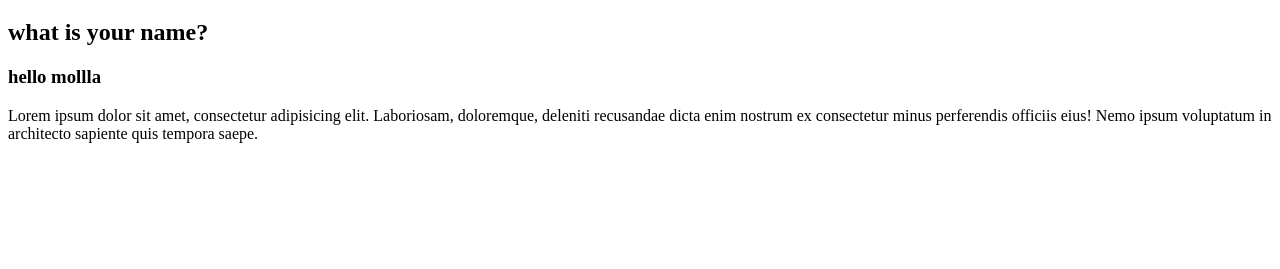
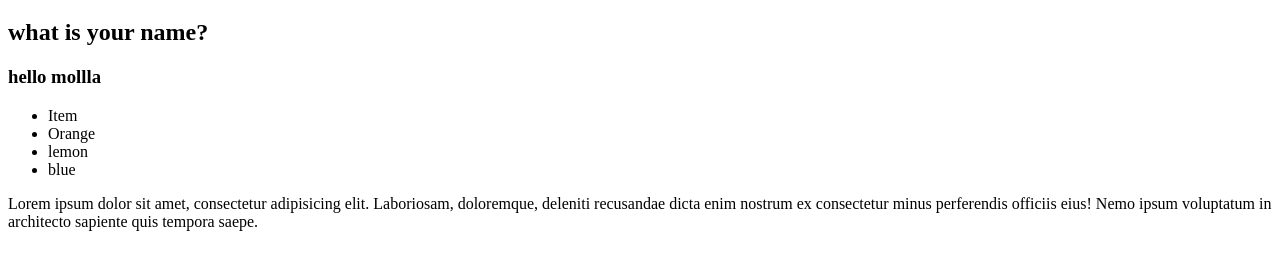
Before and after one commit to mollakindie/LearningGit, a plain HTML site: page Index.html in a window 1280 px wide. Shown: the part 61-330 px from the top of the page. Drawn offline with Linux system fonts and the light colour scheme.

Commit message:
Unodered list is added to ptoject

```diff
--- a/Index.html
+++ b/Index.html
@@ -11,6 +11,12 @@
     <h1> Git and Github tutorial for me</h1>
     <h2> what is your name?</h2>
 <h3> hello mollla</h3>
+<ul>
+<li>Item</li>
+<li>Orange</li>
+<li>lemon</li>
+<li>blue</li>
+</ul>
 <p> Lorem ipsum dolor sit amet, consectetur adipisicing elit. Laboriosam, doloremque, deleniti recusandae dicta enim nostrum ex consectetur minus perferendis officiis eius! Nemo ipsum voluptatum in architecto sapiente quis tempora saepe.</p>
 </body>
 </html>
```
